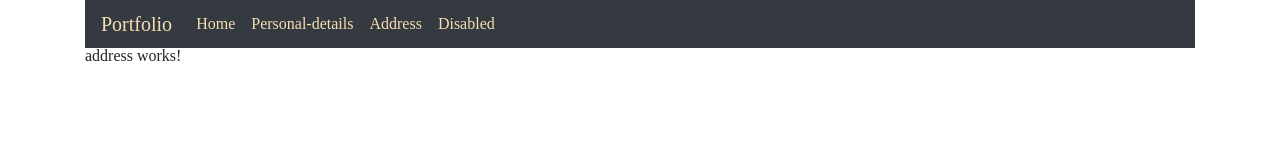
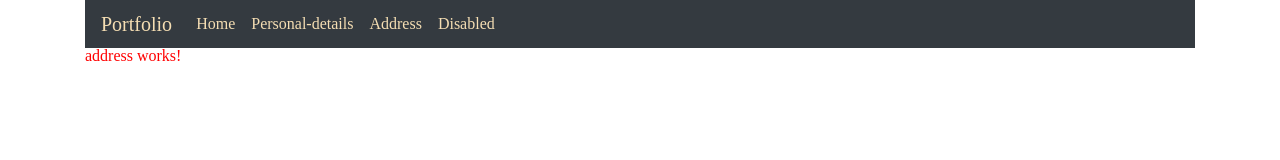
Before and after one commit to razjoorez/portfolio, an Angular app in the folder portfolio/: page /personal in a window 1280 px wide. Shown: the top 160 px of the page. Built offline with nearby package versions, Linux system fonts and the light colour scheme.

Commit message:
variable scss

```diff
--- /dev/null
+++ b/portfolio/src/_variables.scss
@@ -0,0 +1 @@
+$main-color: red;
--- a/portfolio/src/app/address/address.component.scss
+++ b/portfolio/src/app/address/address.component.scss
@@ -0,0 +1,5 @@
+@import '../../styles.scss';
+p {
+
+    color: $main-color;
+}
--- a/portfolio/src/styles.scss
+++ b/portfolio/src/styles.scss
@@ -1,5 +1,6 @@
 /* You can add global styles to this file, and also import other style files */
 @import './reset';
+@import './variables';
 @import './small';
 @import './medium';
 @import './large';
```
Also changed, not shown: portfolio/src/app/address/address.component.html (line endings or trailing spaces).
